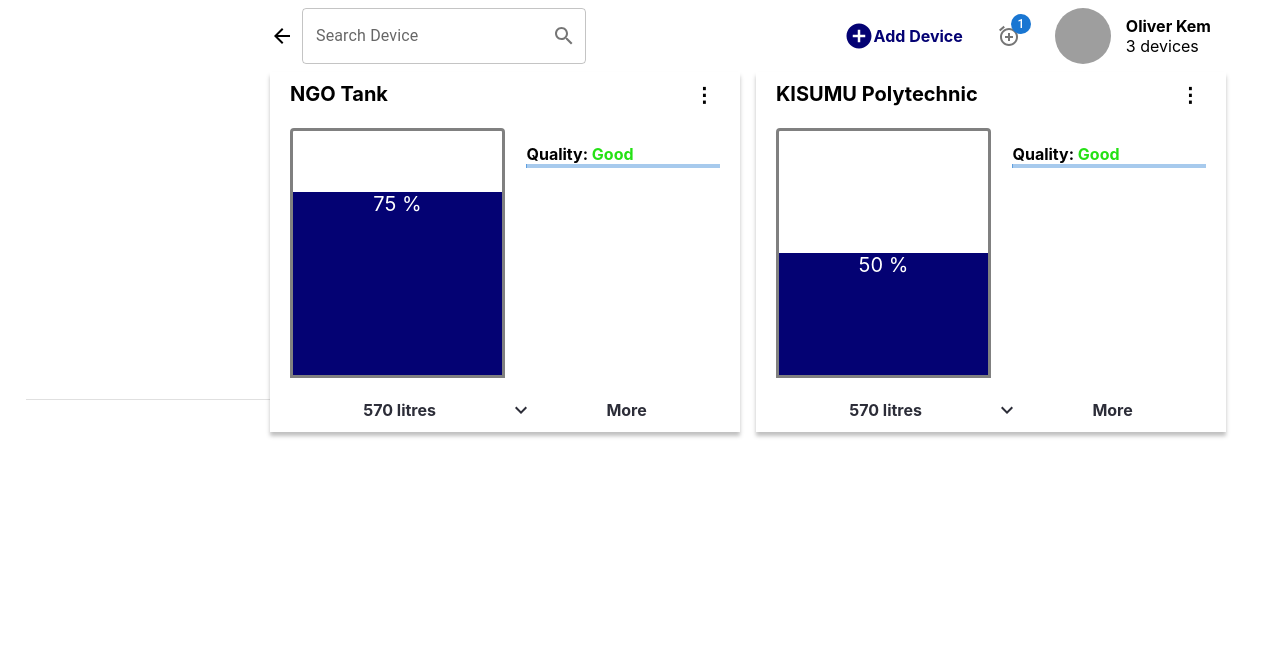
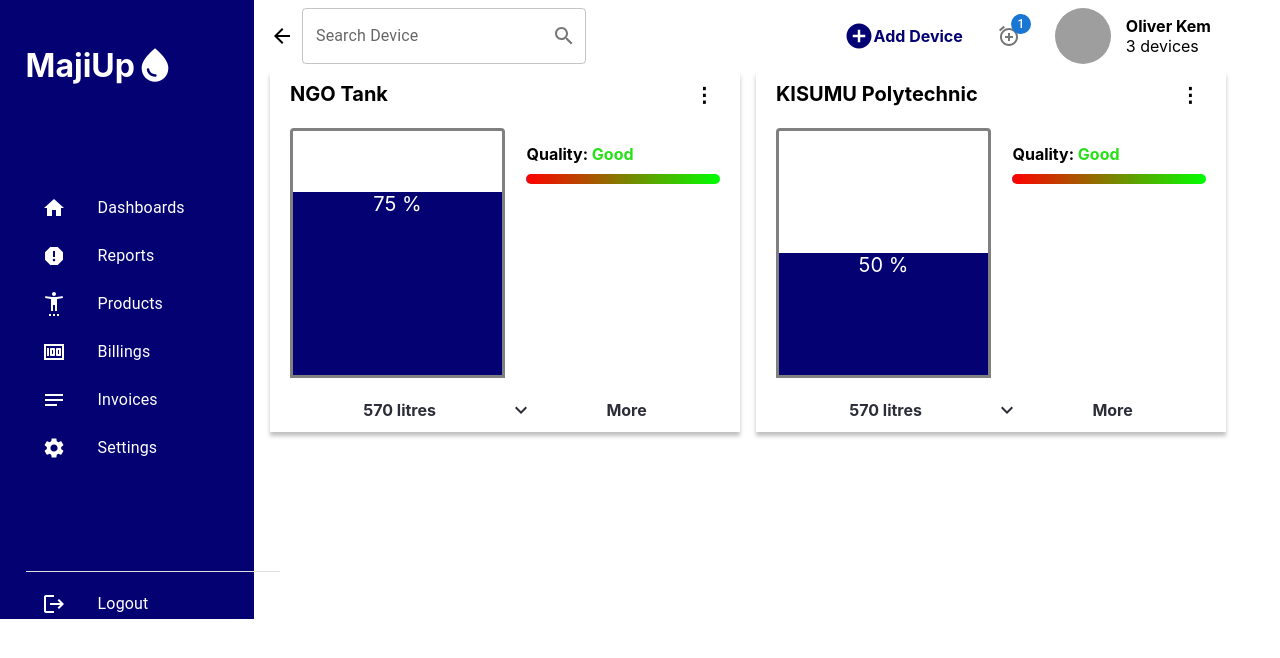
Before and after one commit to Waziup/majiup-waziapp, a React (Vite) app: page /dashboard in a window 1280 px wide. Shown: the top 658 px of the page. Built offline with nearby package versions, Linux system fonts and the light colour scheme; grey boxes are pictures that could not be loaded.

Commit message:
Initial Commit - Graphs Branch

```diff
--- a/src/App.tsx
+++ b/src/App.tsx
@@ -1,4 +1,3 @@
-import GridComponent from "./components/GridComponent/Grid.component";
 import LoginPage from "./pages/LoginPage";
 import BillingsPage from "./pages/BillingsPage";
 import ReportsPage from "./pages/ReportsPage";
@@ -6,6 +5,7 @@
 import { createBrowserRouter, RouterProvider } from "react-router-dom";
 import ProductsPage from "./pages/ProductsPage";
 import DashboardPage from "./pages/DashboardPage";
+import SignUpPage from "./pages/SignupPage";
 const router = createBrowserRouter([
     {
         path: "/",
@@ -35,6 +35,10 @@
         path: "/settings",
         element: <SettingsPage />,
     },
+    {
+        path: '/sign-up',
+        element: <SignUpPage/>
+    }
 ]);
 function App() {
     return (
--- a/src/components/GridComponent/Grid.component.tsx
+++ b/src/components/GridComponent/Grid.component.tsx
@@ -7,13 +7,14 @@
     bgcolor: "#fff",
     borderRadius: "10px"
 }
+import './Grid.styles.css'
 function GridComponent() {
     const [open, setOpen] = useState<boolean>(false);
     const handleOpen = () => setOpen(true);
     const handleClose = () => setOpen(false);
     return (
         <Grid container spacing={2}>
-            <Grid className="side_nav_container" item  xs={2.5} >
+            <Grid sx={{height: "635px",background: "#040273"}} className="side_nav_container" item  xs={2.5} >
                 <SideNavigation />
             </Grid>
             <Grid item xs={9}>
--- a/src/components/Input/Input.component.tsx
+++ b/src/components/Input/Input.component.tsx
@@ -5,7 +5,13 @@
 }
 function InputComponent({placeholder,type}: Props) {
     return (
-        <input className="input_box" type={type} placeholder={placeholder} />
+        <input style={{outline: 'none',
+        width: '100%',
+        height: '30px',
+        borderRadius: '0px',
+        border: '1px solid #ccc',
+        marginBottom: '10px',
+        padding: '5px'}} type={type} placeholder={placeholder} />
     );
 }
 export default InputComponent;
--- a/src/components/Progress/Progress.component.tsx
+++ b/src/components/Progress/Progress.component.tsx
@@ -3,7 +3,12 @@
 function ProgressComponent({progress=0}) {
     return (
         <LinearProgress
-            className='linear_progress'
+            style={{width: '100%',
+            height: 10,
+            color: 'green',
+            borderRadius: 5,
+            margin: '10px 0',
+            background: 'linear-gradient(to right, red, #00FF00)'}}
             variant="determinate"
             value={progress}
         />
--- a/src/pages/LoginPage.tsx
+++ b/src/pages/LoginPage.tsx
@@ -38,7 +38,11 @@
                         <h2 style={{color: 'black'}}>MajiUp</h2>
                         <WaterDrop style={{fontSize: 30, color: 'black'}}/>
                     </Box>
-                    <Button sx={ButtonStyle} variant="outlined">SIGN UP</Button>
+                        <Link style={{textDecoration: 'none', color: 'white'}} to={'/sign-up'}>
+                            <Button sx={ButtonStyle} variant="outlined">
+                                SIGN UP
+                            </Button>
+                        </Link>
                 </Box>
                 <Box sx={{bgcolor: '#fff',height: '100vh', textAlign: 'center', position: 'relative' }}>
                     <Box sx={FormHolder}>
```
